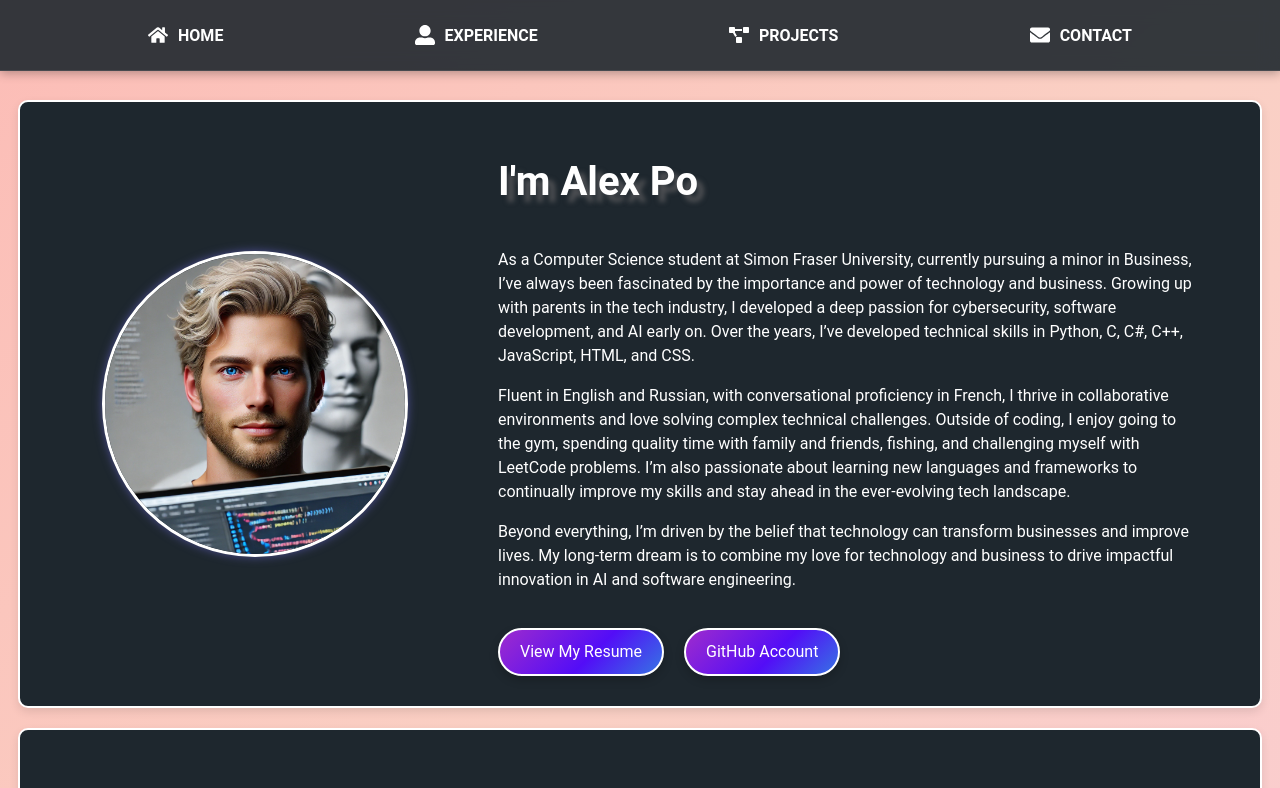
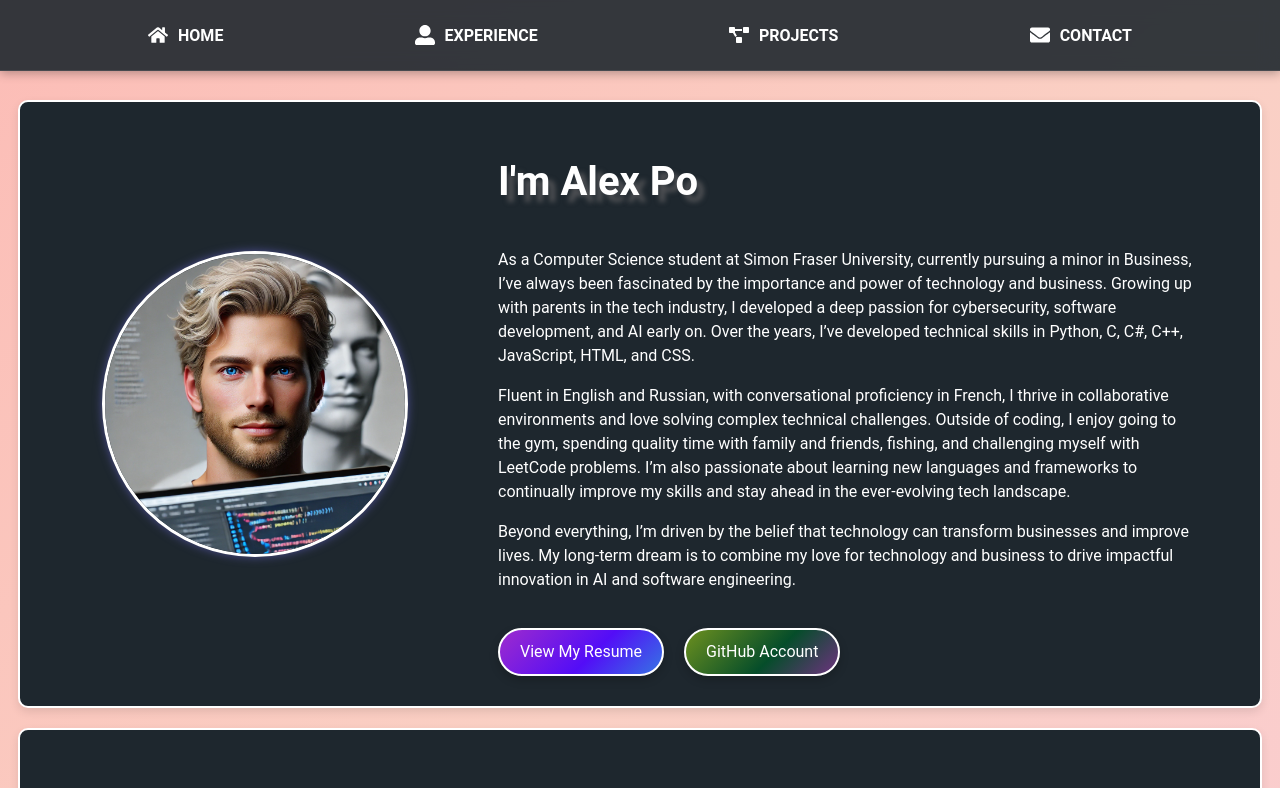
Before and after one commit to AlexanderPotiagalov/MyReactWebsite, a React (Vite) app: page / in a window 1280 px wide. Shown: the top 788 px of the page. Built offline with nearby package versions, Linux system fonts and the light colour scheme.

Commit message:
Updated index.css

```diff
--- a/src/index.css
+++ b/src/index.css
@@ -302,10 +302,10 @@ section {
   text-decoration: none;
   background: linear-gradient(
     135deg,
-    #ff9a9e,
-    #d743ad,
-    #530df7,
-    #0efacb
+    #cd2d62,
+    #f7ff0db7,
+    #054d2a,
+    #fa0ef2
   ); /* Cotton candy gradient */
   background-size: 300% 300%; /* Creates a smooth animated gradient */
   border-radius: 10px;
```
